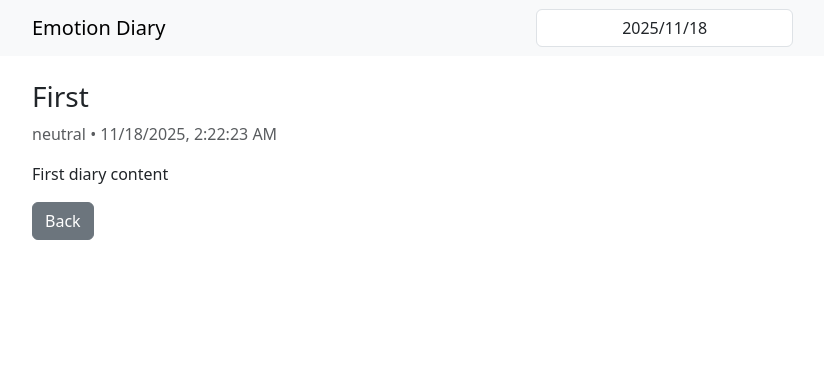
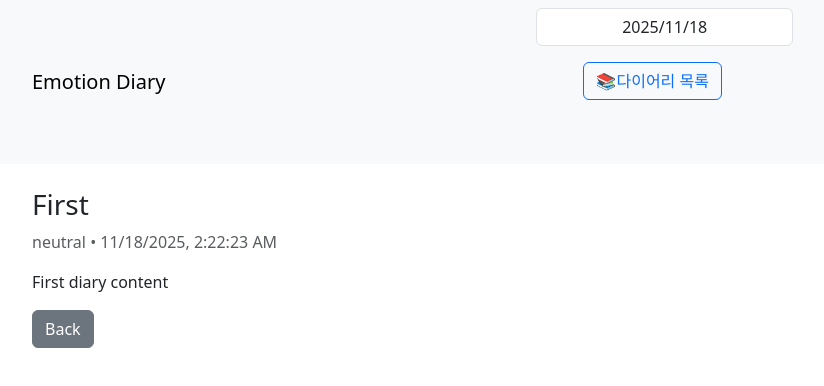
Before and after one commit to Byeong-Gwan/group-emotion-diary, a React (Vite) app: page /diary/1 in a window 1280 px wide. Shown: the top 386 px of the page, without its empty margins (50-874 px from the left). Built offline with nearby package versions, Linux system fonts and the light colour scheme.

Commit message:
feat: [layout] 헤더 네비게이션 정렬 수정 및 목록 가기 버튼 추가(조건부 렌더링) - 일기 수정,생성 페이지, 상세페이지에서 다이어리 목록 이라는 버튼 생성

```diff
--- a/src/layouts/RootLayout.jsx
+++ b/src/layouts/RootLayout.jsx
@@ -1,11 +1,13 @@
-import { Container, Nav, Navbar } from "react-bootstrap";
-import { Link, Outlet } from "react-router-dom";
-import LoginPage from "../pages/auth/LoginPage";
 import { useState } from "react";
+import { Button, Container, Nav, Navbar } from "react-bootstrap";
 import DatePicker from "react-datepicker";
 import "react-datepicker/dist/react-datepicker.css";
+import { Link, Outlet, useLocation } from "react-router-dom";
+import LoginPage from "../pages/auth/LoginPage";
 export default function RootLayout() {
   const [selectedDate, setSelectedDate] = useState(new Date());
+  const location = useLocation().pathname;
+
   return (
     <>
       <Navbar bg="light" expand="lg">
@@ -16,7 +18,7 @@ export default function RootLayout() {
           <Navbar.Toggle aria-controls="basic-navbar-nav" />
           <Navbar.Collapse
             id="basic-navbar-nav"
-            className="justify-content-center"
+            className="justify-content-center d-flex flex-column gap-3"
           >
             <Nav className="mx-auto">
               <DatePicker
@@ -26,7 +28,17 @@ export default function RootLayout() {
                 className="form-control text-center"
               />
             </Nav>
-            <Nav>
+            <Nav className="justify-content-center d-flex flex-column gap-3">
+              {location === "/" ? null : (
+                <Button
+                  as={Link}
+                  to="/"
+                  className="me-md-4 "
+                  variant="outline-primary"
+                >
+                  📚다이어리 목록
+                </Button>
+              )}
               <LoginPage />
             </Nav>
           </Navbar.Collapse>
```
